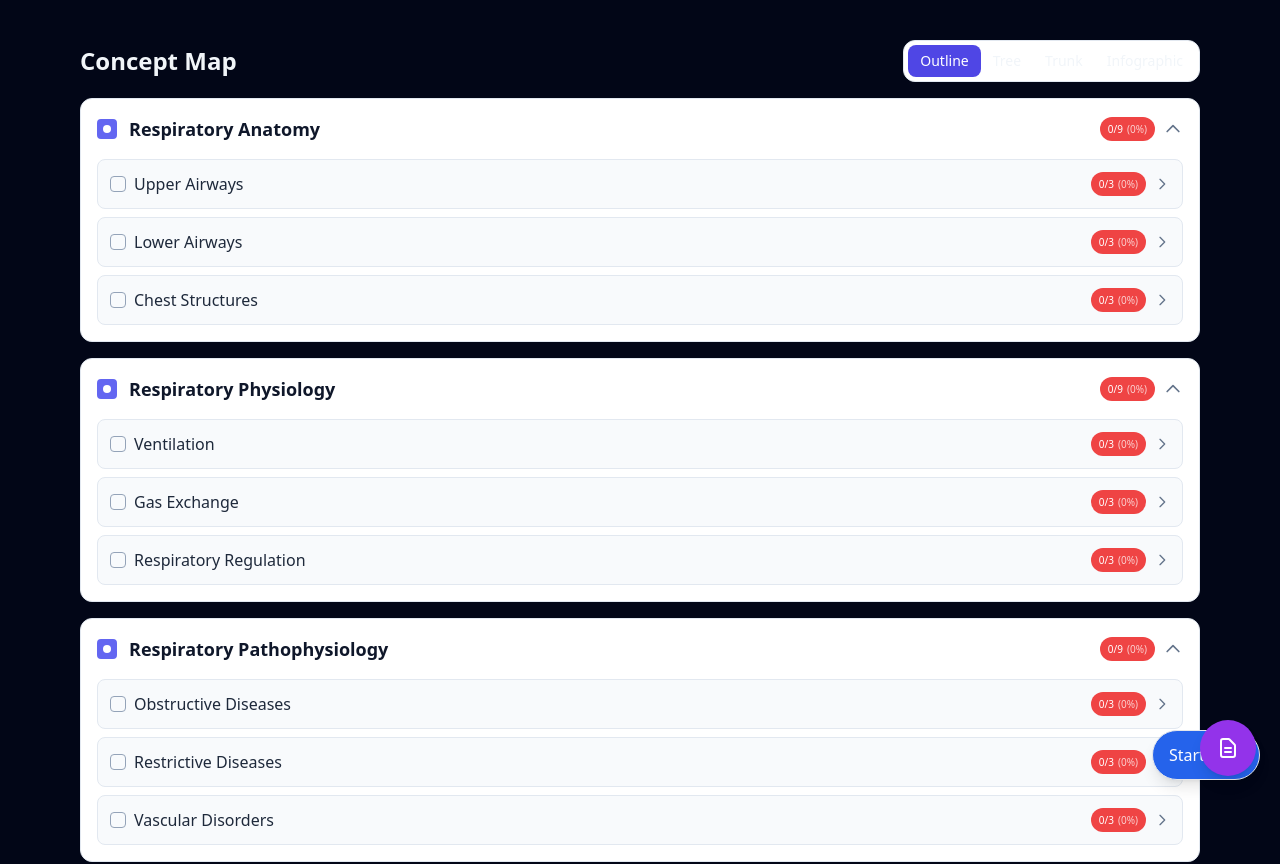
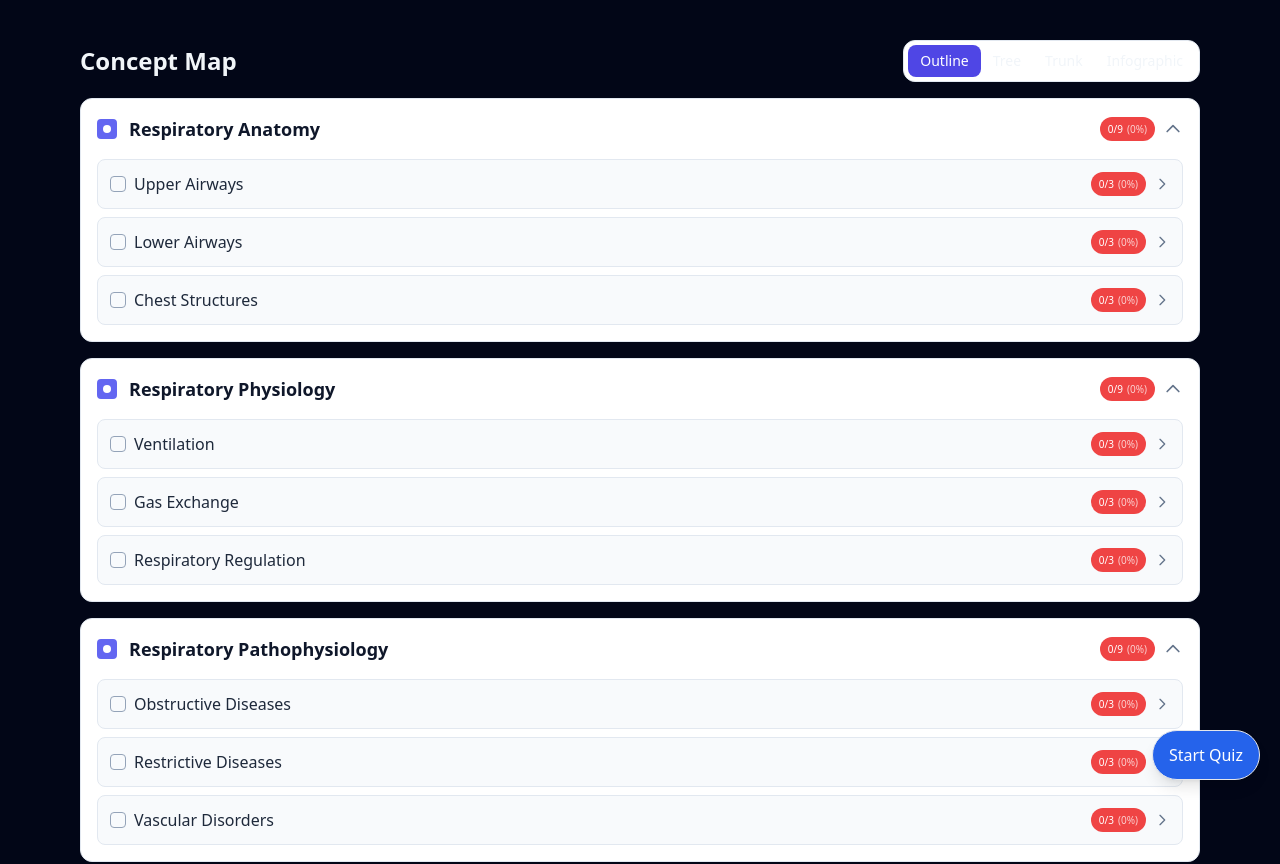
Before and after one commit to K00lkuba/dip-or-dive, a React (Vite) app: page /study/map in a window 1280 px wide. Shown: the top 864 px of the page. Built offline with nearby package versions, Linux system fonts and the light colour scheme.

Commit message:
feat(casestudy): remove FAB and add Category 1 navigation to case study  savepoint 002

```diff
--- a/src/features/map/RadialConceptMap.tsx
+++ b/src/features/map/RadialConceptMap.tsx
@@ -1,4 +1,5 @@
 import React, { useState, useMemo, useRef, useEffect } from "react";
+import { useNavigate } from "react-router-dom";
 import type { Topic, Subtopic } from "./types";
 import { ConceptNodeRenderer } from "./ConceptNodeRenderer";
 import { ConceptConnectionRenderer } from "./ConceptConnectionRenderer";
@@ -20,6 +21,7 @@ export default function RadialConceptMap({
 }: RadialConceptMapProps) {
   const [selectedNode, setSelectedNode] = useState<any>(null);
   const containerRef = useRef<HTMLDivElement>(null);
+  const navigate = useNavigate();
 
   const {
     scale,
@@ -184,6 +186,11 @@ export default function RadialConceptMap({
 
   const handleNodeClick = (node: any) => {
     setSelectedNode(node);
+
+    // Navigate to case study when Category 1 is clicked
+    if (node.id === 0 && node.label === 'Category 1') {
+      navigate('/study/case/1');
+    }
   };
 
   // Global wheel event prevention for map area - but allow zoom to work
--- a/src/main.tsx
+++ b/src/main.tsx
@@ -6,7 +6,7 @@ import { BrowserRouter, Routes, Route } from "react-router-dom";
 import NotesPage from "./pages/NotesPage";
 import { ConceptMapPage, MapFAB } from "./features/map";
 import { QuickfireFAB } from "./features/quickfire";
-import { CaseStudyPage, CaseStudyFAB } from "./features/casestudy";
+import { CaseStudyPage } from "./features/casestudy";
 
 ReactDOM.createRoot(document.getElementById("root")!).render(
   <React.StrictMode>
@@ -21,7 +21,6 @@ ReactDOM.createRoot(document.getElementById("root")!).render(
       {/* GLOBAL-FABS-ANCHOR: Do not remove MapFAB or QuickfireFAB. */}
       <MapFAB />
       <QuickfireFAB />
-      <CaseStudyFAB />
     </BrowserRouter>
   </React.StrictMode>
 );
```
